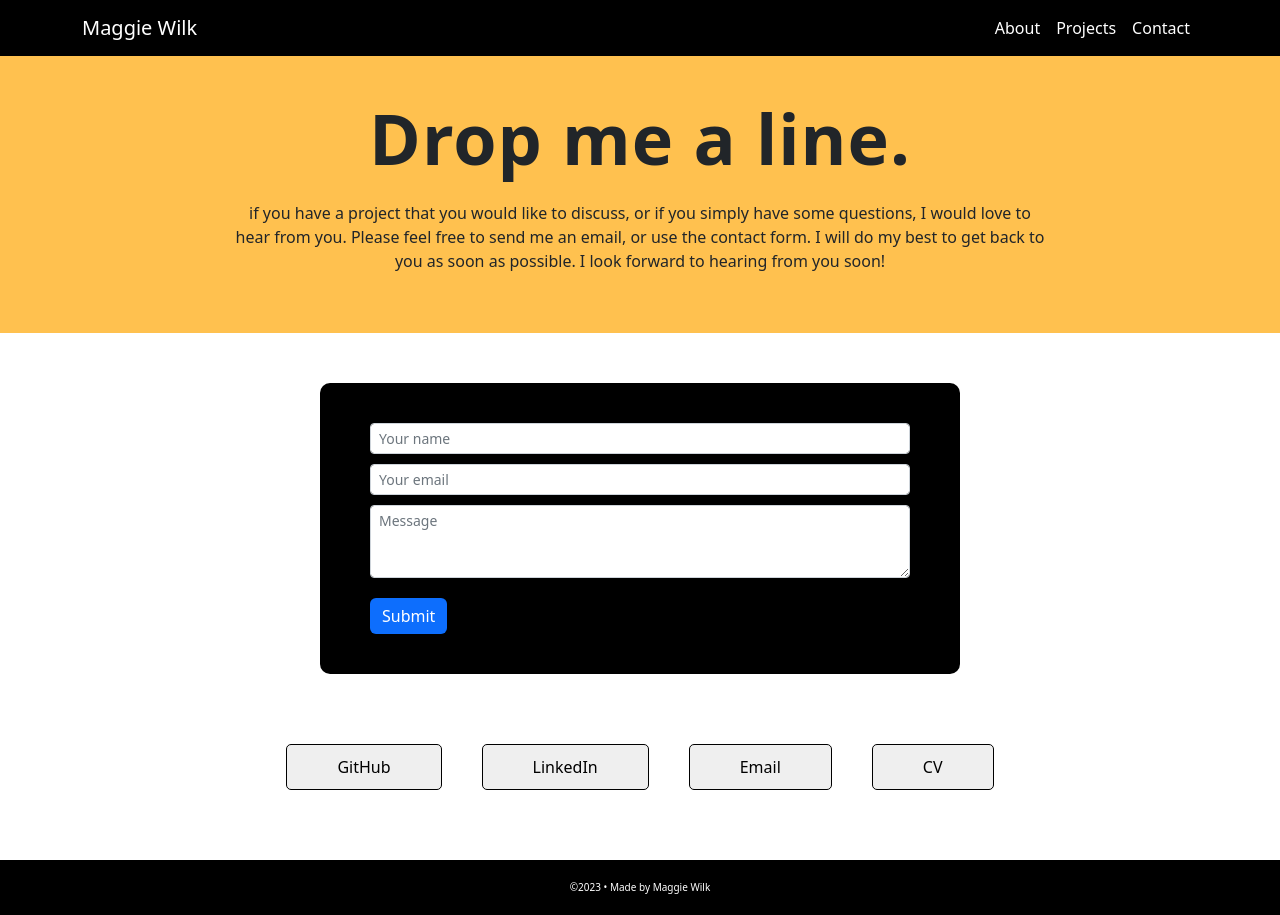
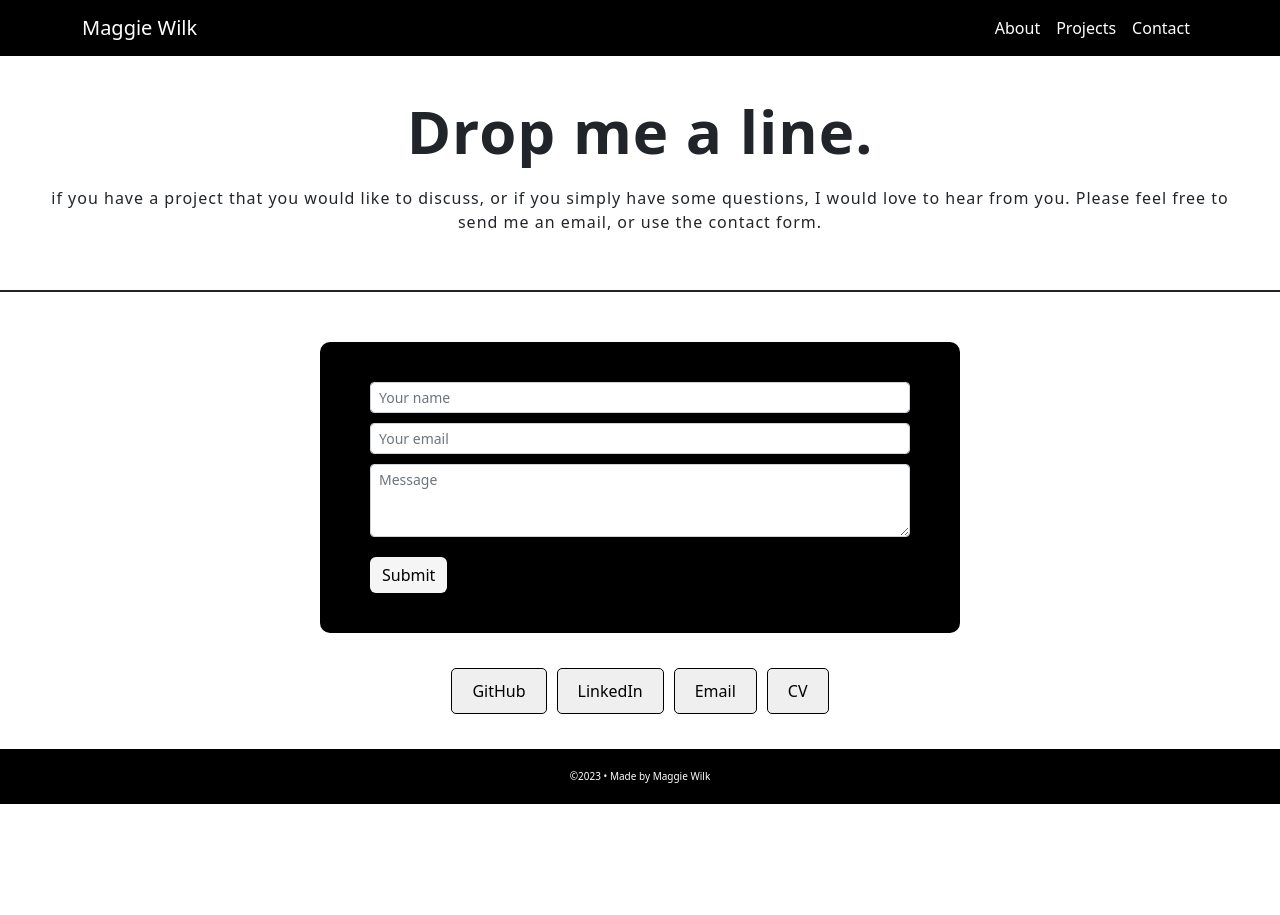
Before and after one commit to Marzena-W/portfolio-react, a React (Create React App) app in the folder portfolio/: page /contact in a window 1280 px wide. After the commit the page ends 804 px from the top, so only its background shows below. Built offline with nearby package versions, Linux system fonts and the light colour scheme.

Commit message:
updates to css

```diff
--- a/portfolio/src/pages/Contact/index.js
+++ b/portfolio/src/pages/Contact/index.js
@@ -1,6 +1,4 @@
 import React from 'react';
-import Button from 'react-bootstrap/Button';
-import Form from 'react-bootstrap/Form';
 import './style.css';
 
 function Contact() {
@@ -11,33 +9,9 @@ function Contact() {
         <p className="para">if you have a project that you would like to discuss,
           or if you simply have some questions, I would love to
           hear from you. Please feel free to send me an email,
-          or use the contact form. I will do my best to get back
-          to you as soon as possible. I look forward to hearing
-          from you soon!
+          or use the contact form.
         </p>
       </div>
-
-
-      {/* <Form>
-        <Form.Group className="mb-3" controlId="formBasicEmail">
-          <Form.Label>Email address</Form.Label>
-          <Form.Control type="email" placeholder="Enter email" />
-          <Form.Text className="text-muted">
-            We'll never share your email with anyone else.
-          </Form.Text>
-        </Form.Group>
-
-        <Form.Group className="mb-3" controlId="formBasicPassword">
-          <Form.Label>Password</Form.Label>
-          <Form.Control type="password" placeholder="Password" />
-        </Form.Group>
-        <Form.Group className="mb-3" controlId="formBasicCheckbox">
-          <Form.Check type="checkbox" label="Check me out" />
-        </Form.Group>
-        <Button variant="primary" type="submit">
-          Submit
-        </Button>
-      </Form> */}
 
       <div className='centered'>
         <div className="form col-lg-6 col-md-6 col-sm-12 contact-form">
--- a/portfolio/src/pages/Contact/style.css
+++ b/portfolio/src/pages/Contact/style.css
@@ -1,20 +1,15 @@
 .contact-header {
-    font-size: 70px;
+    font-size: 60px;
     font-weight: bold;
     margin-bottom: -10px;
     letter-spacing: 1px;
     padding-bottom: 20px;
 }
 
-.contact-buttons {
-    text-align: center;
-    padding: 50px;
-}
-
 .main-para {
     text-align: center;
-    background-color: rgb(255, 193, 79);
-    padding: 30px 30px 60px 30px;
+    padding: 30px 30px 40px 30px;
+    border-bottom: 2px solid;
 }
 
 .form-group {
@@ -22,8 +17,8 @@
 }
 
 .button-form {
-    background-color: #f5f5f5;
-    color: black;
+    background-color: #f5f5f5 !important;
+    color: black !important;
     border: none !important;
     margin: 10px 20px;
 }
@@ -32,7 +27,7 @@
     background-color: #f5f5f5;
     color: black;
     border: 1px solid white;
-    box-shadow: 3px 5px #D2F76E;
+    box-shadow: 3px 5px rgb(255, 193, 79);
 }
 
 .form-control {
@@ -47,10 +42,14 @@
 }
 
 .buttons {
-    padding: 10px 50px;
-    margin: 20px;
+    padding: 10px 20px;
+    margin: 5px;
     border: 1px solid;
     border-radius: 5px;
+}
+
+.buttons:hover {
+    background-color: rgb(255, 193, 79);
 }
 
 .para-header {
@@ -59,7 +58,7 @@
 }
 
 .para {
-    margin: 0 200px;
+    letter-spacing: 1px;
 }
 
 .centered {
@@ -75,3 +74,9 @@
     padding: 30px 30px;
     border-radius: 10px;
 }
+
+
+.contact-buttons {
+    text-align: center;
+    padding: 30px;
+}
--- a/portfolio/src/pages/Projects/index.js
+++ b/portfolio/src/pages/Projects/index.js
@@ -6,11 +6,14 @@ import './style.css';
 
 function Projects() {
   return (
+    <div>
       <div className='projects-bckg'>
         <p className="projects-header">Portfolio</p>
         <p className="projects-subheader">Here are some projects I've worked on so far</p>
+      </div>
+
       <Wrapper>
-      {projects.map(function(project) {
+        {projects.map(function (project) {
           return <Project
             key={project.id}
             title={project.title}
@@ -21,6 +24,7 @@ function Projects() {
         })}
       </Wrapper>
     </div>
+
   );
 }
 
--- a/portfolio/src/pages/Projects/style.css
+++ b/portfolio/src/pages/Projects/style.css
@@ -1,3 +1,6 @@
+.projects-bckg {
+  border-bottom: solid 2px;
+}
 .projects-header {
   font-size: 70px;
   font-weight: bold;
@@ -5,17 +8,13 @@
   margin-bottom: -10px;
   text-transform: uppercase;
   letter-spacing: 1px;
-  text-align: center;
-  background-color: rgb(255, 193, 79);
 }
 
 .projects-subheader {
   font-size: 18px;
   padding: 0px 30px 30px 30px;
-  margin-bottom: -10px;
+  margin-bottom: 30px;
   letter-spacing: 1px;
-  text-align: center;
-  background-color: rgb(254, 196, 88);
 }
 
 .card {
```
Lines whose indentation alone changed are shown as unchanged.
